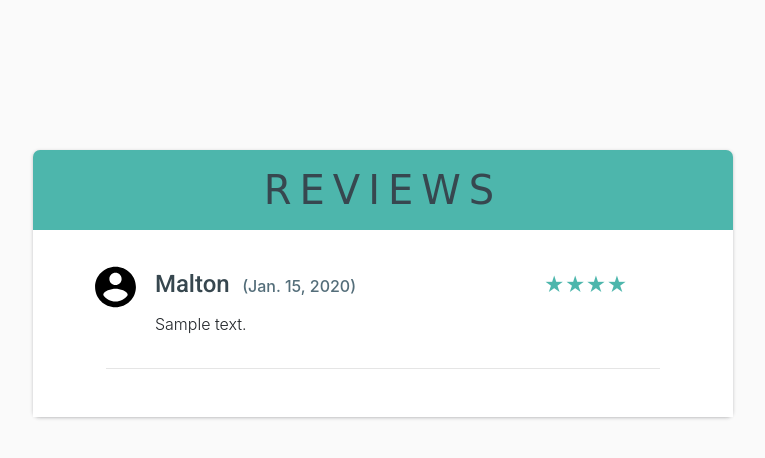
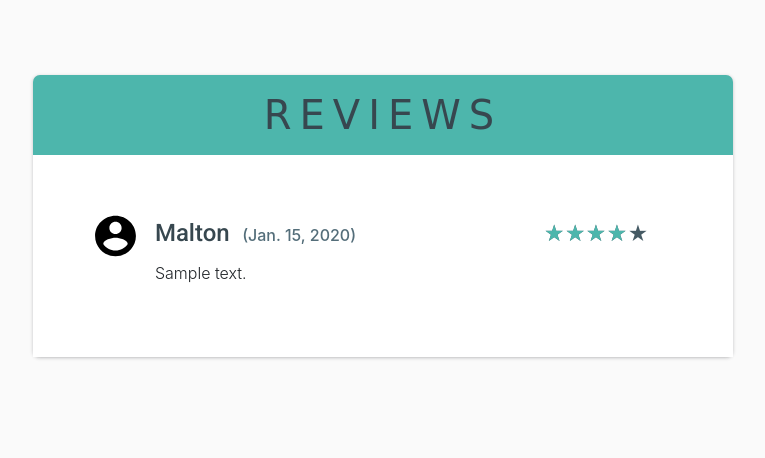
Before and after one commit to TheBigRed/Stylista, a Django app: template reviews/templates/reviews/reviews.html in a window 1280 px wide. Shown: the top 458 px of the page, without its empty margins (257-1022 px from the left). Run offline with Django 3.2, Linux system fonts and the light colour scheme; the template is opened without the code that fills it: values that come from a table or form of the project are taken from there, others are empty; data comes from the database, SQL or seed files in the repository; tables that the repository leaves empty hold one stand-in row (values such as "Sample post"); some libraries are stand-ins or nearby versions; some web fonts are replaced.

Commit message:
Apply background starts & CSS changes
*Change rating function variable name
*Create more spacing on row
*Create background stars which are darkened
*Create classes for background stars
*Change position of <hr> element
*Lessen the of review container

```diff
--- a/reviews/static/reviews/css/styles-reviews.css
+++ b/reviews/static/reviews/css/styles-reviews.css
@@ -16,9 +16,9 @@ h1, h2, h3, h4, h5{
 
 }
 
-hr:last-child{
+hr > :last-child{
 
-    color: red;
+    border-top: 1px solid red !important;
 
 }
 
@@ -37,7 +37,7 @@ p{
 
 .review-container{
 
-    margin-top: 150px;
+    margin-top: 75px;
     width: 700px;
     background-color: #4DB6AC;
     border-radius: 7px 7px 7px 7px;
@@ -53,8 +53,9 @@ p{
 
 }
 
-.star-rating {
+.star-rating{
 
+    position:absolute;
     font-size: 1.25rem;
     color: #4DB6AC;
     display: inline-block;
@@ -66,3 +67,18 @@ p{
     content: "★★★★★"
 
 }
+
+.bg-star-rating{
+
+    position:absolute;
+    font-size: 1.25rem;
+    color: #455A64;
+    display: inline-block;
+    overflow: hidden;
+
+}
+.bg-star-rating::before {
+
+    content: "★★★★★"
+
+}
--- a/reviews/static/reviews/js/reviews.js
+++ b/reviews/static/reviews/js/reviews.js
@@ -12,14 +12,14 @@ $(document).ready(function() {
 
     }
 
-    //removeHR();
+    removeHR();
 
 });
 
 
-function rating(stars, cw, starElem) {
+function rating(datVal, cw, starElem) {
 
-    starElem.style.width = Math.round(cw * (stars / 5)) + 'px';
+    starElem.style.width = Math.round(cw * (datVal / 5)) + 'px';
 
 }
 
--- a/reviews/templates/reviews/reviews.html
+++ b/reviews/templates/reviews/reviews.html
@@ -1,4 +1,5 @@
 {% load static %}
+<meta name="viewport" content="width=device-width, initial-scale=1, shrink-to-fit=no">
 <link rel="stylesheet" href="https://maxcdn.bootstrapcdn.com/bootstrap/4.0.0/css/bootstrap.min.css"
         integrity="sha384-Gn5384xqQ1aoWXA+058RXPxPg6fy4IWvTNh0E263XmFcJlSAwiGgFAW/dAiS6JXm" crossorigin="anonymous">
 <link rel="stylesheet" type="text/css" href="{% static 'reviews/css/styles-reviews.css' %}">
@@ -8,7 +9,7 @@
             <h1 class="text-center font-shrikhand" style="margin:0;">REVIEWS</h1>
         </div>
     </div>
-    <div class="row justify-content-center py-4" style="background-color: #FFFFFF">
+    <div class="row justify-content-center py-5" style="background-color: #FFFFFF">
         {% for r in reviews_list %}
         <div class="col-10 py-2">
             <div class="row justify-content-center">
@@ -20,6 +21,7 @@
                     <p class="d-inline ml-2" style="font-weight:500; color:#546E7A">({{ r.date }})</p>
                 </div>
                 <div class="col-lg-3 col-3 py-2" align="left">
+                    <div id="rating2" class="bg-star-rating"></div>
                     <div id="rating1" class="star-rating" data-value="{{ r.rating }}"></div>
                 </div>
             </div>
@@ -28,8 +30,9 @@
                     <p>{{ r.review }}</p>
                 </div>
             </div>
-            <hr>
+            <!--<hr class="my-4">  PREVIOUS POSITION -->
         </div>
+        <hr style="width:85%;" class="my-4">
         {% endfor %}
     </div>
 </div>
```
